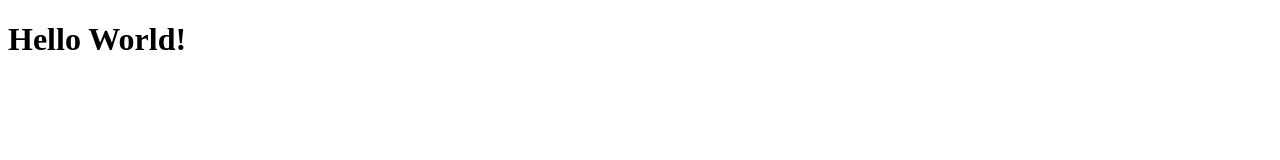
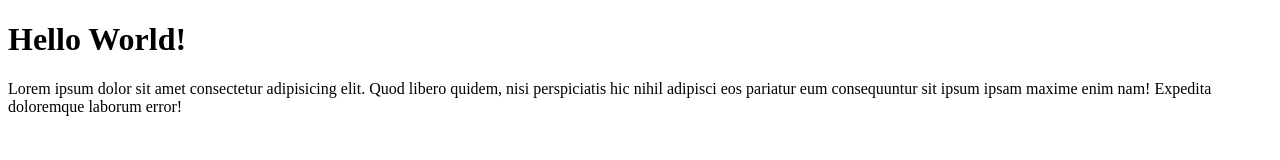
Before and after one commit to sabfatih/fatih-git-test-2, a plain HTML site: page index.html in a window 1280 px wide. Drawn offline with Linux system fonts and the light colour scheme.

Commit message:
Menambahkan paragraf pada index.html

```diff
--- a/index.html
+++ b/index.html
@@ -7,5 +7,10 @@
   </head>
   <body>
     <h1>Hello World!</h1>
+    <p>
+      Lorem ipsum dolor sit amet consectetur adipisicing elit. Quod libero
+      quidem, nisi perspiciatis hic nihil adipisci eos pariatur eum consequuntur
+      sit ipsum ipsam maxime enim nam! Expedita doloremque laborum error!
+    </p>
   </body>
 </html>
```
